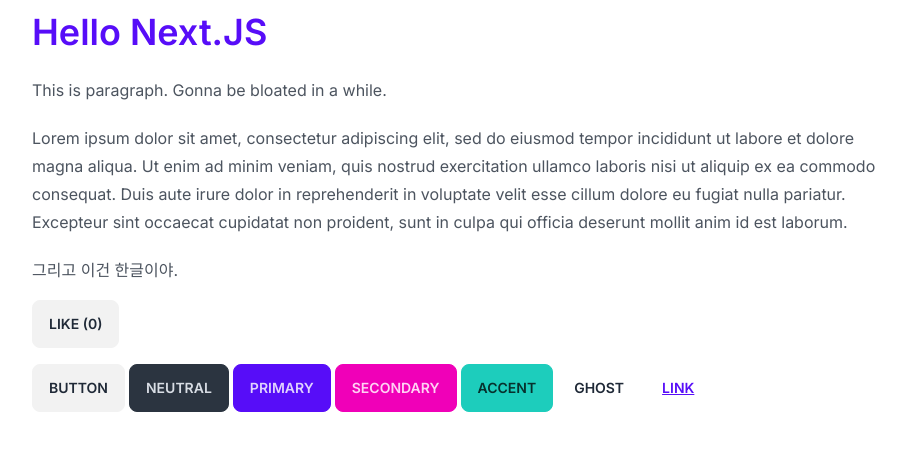
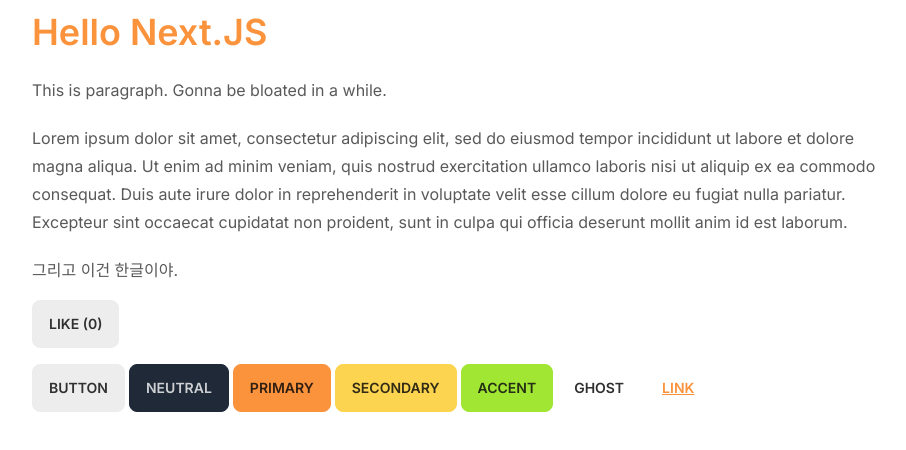
Before and after one commit to isutare412/bloated, a Next.js app in the folder ui/: page / in a window 1280 px wide. Shown: the top 450 px of the page, without its empty margins (172-1078 px from the left). Built offline with nearby package versions, Linux system fonts and the light colour scheme.

Commit message:
chore: add custom daisyUI theme

```diff
--- a/ui/tailwind.config.js
+++ b/ui/tailwind.config.js
@@ -7,6 +7,20 @@ module.exports = {
   ],
   plugins: [require('@tailwindcss/typography'), require('daisyui')],
   daisyui: {
-    themes: ['light'],
+    themes: [
+      {
+        mytheme: {
+          primary: '#fb923c',
+          secondary: '#fcd34d',
+          accent: '#a3e635',
+          neutral: '#1f2937',
+          'base-100': '#ffffff',
+          info: '#3abff8',
+          success: '#36d399',
+          warning: '#fbbd23',
+          error: '#f87272',
+        },
+      },
+    ],
   },
 }
```
